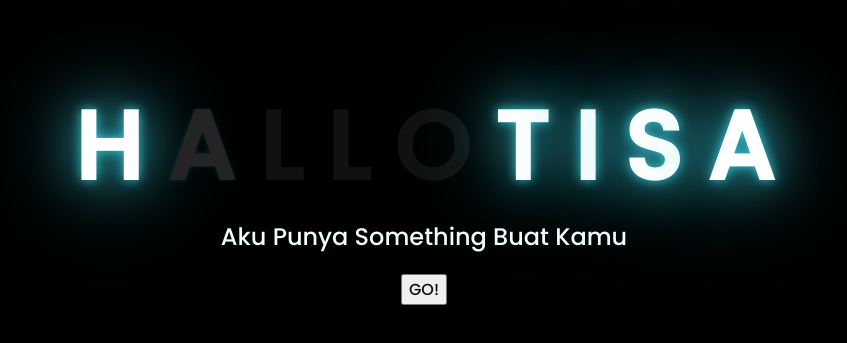
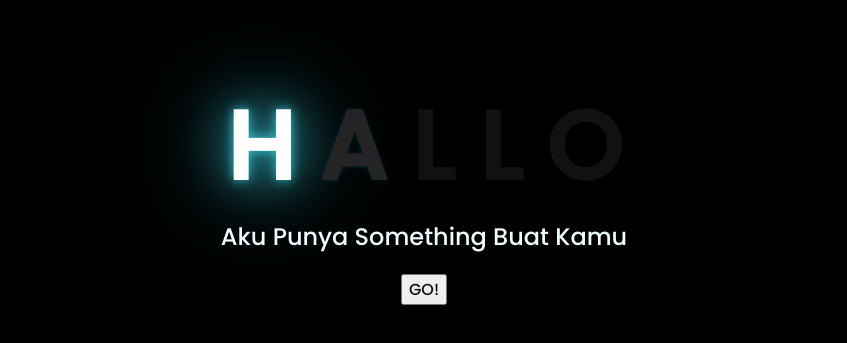
Before and after one commit to unknown09123/Gift.github.io, a plain HTML site: page index.html in a window 1280 px wide. Shown: the part 219-562 px from the top of the page, without its empty margins (224-1071 px from the left). Drawn offline with Linux system fonts and the light colour scheme.

Commit message:
Update index.html

```diff
--- a/index.html
+++ b/index.html
@@ -15,10 +15,6 @@
         <span>L</span>
         <span>L</span>
         <span>O</span>
-        <span>T</span>
-        <span>I</span>
-        <span>S</span>
-        <span>A</span>
     </div>
     <div class="description">
         <span>Aku Punya Something Buat Kamu</span>
```
